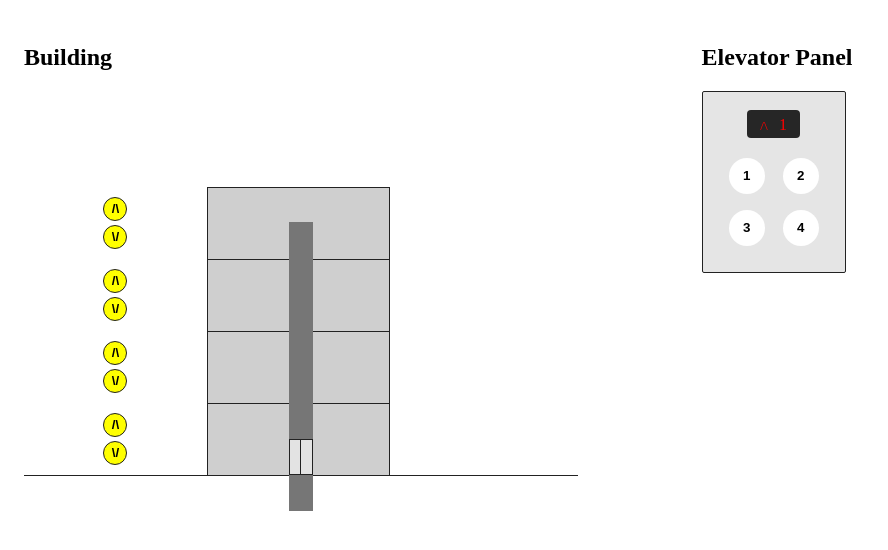
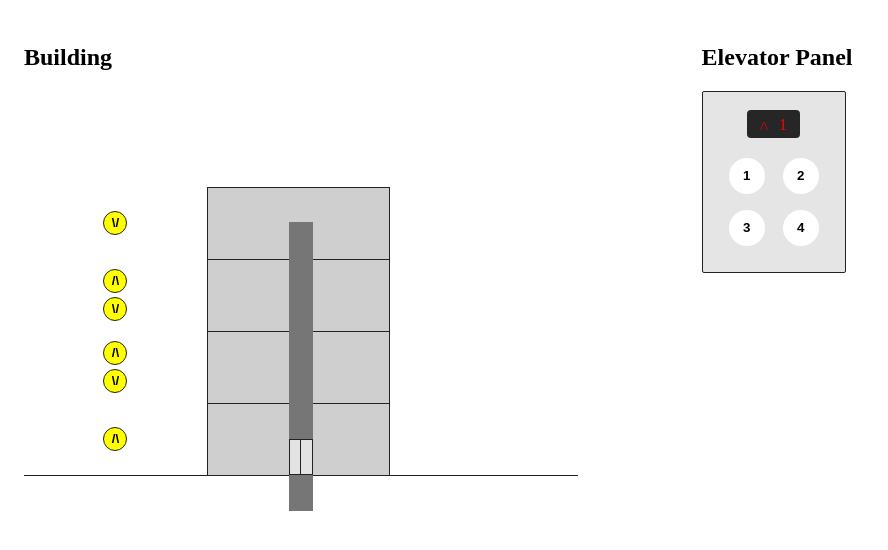
Before and after one commit to caribeedu/TheCoolestElevator, an Angular app: page / in a window 1280 px wide. Shown: the top 550 px of the page, without its empty margins (0-888 px from the left). Built offline with nearby package versions, Linux system fonts and the light colour scheme.

Commit message:
feat: use dynamically floors quantity in building

```diff
--- a/src/app/components/building-floor/building-floor.component.html
+++ b/src/app/components/building-floor/building-floor.component.html
@@ -1,11 +1,15 @@
 <section class="building-floor">
 	<div class="building-floor__controls">
+		<ng-container *ngIf="!lastFloor">
 			<button class="building-floor__controls__button" (click)="callElevator()">
 				/\
 			</button>
+		</ng-container>
+		<ng-container *ngIf="!firstFloor">
 			<button class="building-floor__controls__button" (click)="callElevator()">
 				\/
 			</button>
+		</ng-container>
 	</div>
 	<div class="building-floor__construction"></div>
 </section>
--- a/src/app/components/building-floor/building-floor.component.ts
+++ b/src/app/components/building-floor/building-floor.component.ts
@@ -10,6 +10,10 @@ import { ElevatorService } from 'src/app/services/elevator/elevator.service';
 export class BuildingFloorComponent {
 	/* This floor number */
 	@Input() public floorNumber: number = 1;
+	/* This floor is the first */
+	@Input() public firstFloor: boolean = true;
+	/* This floor is the last */
+	@Input() public lastFloor: boolean = false;
 
 	constructor(public elevatorService: ElevatorService) { }
 
--- a/src/app/components/building/building.component.html
+++ b/src/app/components/building/building.component.html
@@ -1,9 +1,12 @@
 <section class="building">
 	<div class="building__floors">
-		<tce-building-floor [floorNumber]="1"></tce-building-floor>
-		<tce-building-floor [floorNumber]="2"></tce-building-floor>
-		<tce-building-floor [floorNumber]="3"></tce-building-floor>
-		<tce-building-floor [floorNumber]="4"></tce-building-floor>
+		<tce-building-floor *ngFor="
+				let item of [].constructor(floors);
+				let i = index;
+				first as isFirst;
+				last as isLast;
+			" [floorNumber]="i + 1" [firstFloor]="isFirst" [lastFloor]="isLast">
+		</tce-building-floor>
 	</div>
 	<tce-elevator></tce-elevator>
 </section>
--- a/src/app/components/building/building.component.ts
+++ b/src/app/components/building/building.component.ts
@@ -1,15 +1,11 @@
-import { Component, OnInit } from '@angular/core';
+import { Component, Input } from '@angular/core';
 
 @Component({
-  selector: 'tce-building',
-  templateUrl: './building.component.html',
-  styleUrls: ['./building.component.scss']
+	selector: 'tce-building',
+	templateUrl: './building.component.html',
+	styleUrls: ['./building.component.scss']
 })
-export class BuildingComponent implements OnInit {
-
-  constructor() { }
-
-  ngOnInit(): void {
-  }
-
+export class BuildingComponent {
+	/* Number of floors in building */
+	@Input() public readonly floors: Number = 4;
 }
```
Lines whose indentation alone changed are shown as unchanged.
